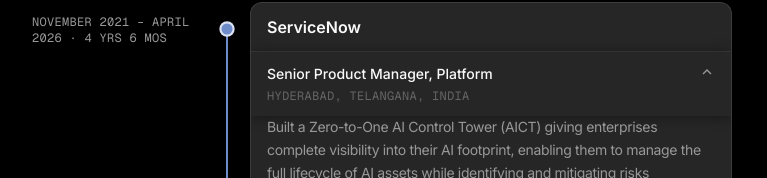
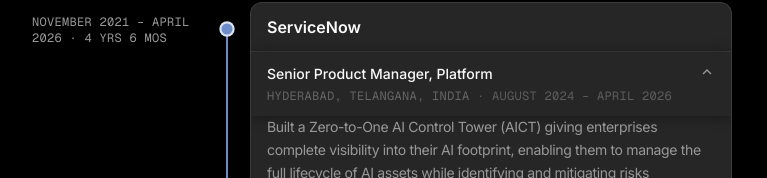
Before and after one commit to spandanakintali-curiouspm/portfolio, a Next.js app: page / in a window 1280 px wide. Shown: the part 706-884 px from the top of the page, without its empty margins (256-1023 px from the left). Built offline with nearby package versions, Linux system fonts and the light colour scheme; no server answers.

Commit message:
Restore per-role dates in timeline, de-emphasized inline with location
Shown as a muted footnote next to location instead of a standalone
line, so individual promotion timing stays visible without repeating
the aggregate range as prominently as before.

```diff
--- a/src/components/ExperienceTimeline.tsx
+++ b/src/components/ExperienceTimeline.tsx
@@ -62,6 +62,11 @@
   const earliestRole = parseDateRange(group.roles[group.roles.length - 1].dates);
   const totalMonths = monthIndex(latestRole.endLabel) - monthIndex(earliestRole.startLabel) + 1;
   return `${earliestRole.startLabel} – ${latestRole.endLabel} · ${formatDuration(totalMonths)}`;
+}
+
+function roleDateRange(dates: string) {
+  const { startLabel, endLabel } = parseDateRange(dates);
+  return `${startLabel} – ${endLabel}`;
 }
 
 function DiamondBullet() {
@@ -168,6 +173,7 @@
                               <span>{role.title}</span>
                               <p className="text-xs font-mono font-normal uppercase tracking-wide text-neutral-500">
                                 {role.location}
+                                <span className="text-neutral-600"> · {roleDateRange(role.dates)}</span>
                               </p>
                             </div>
                             <Chevron />
```
